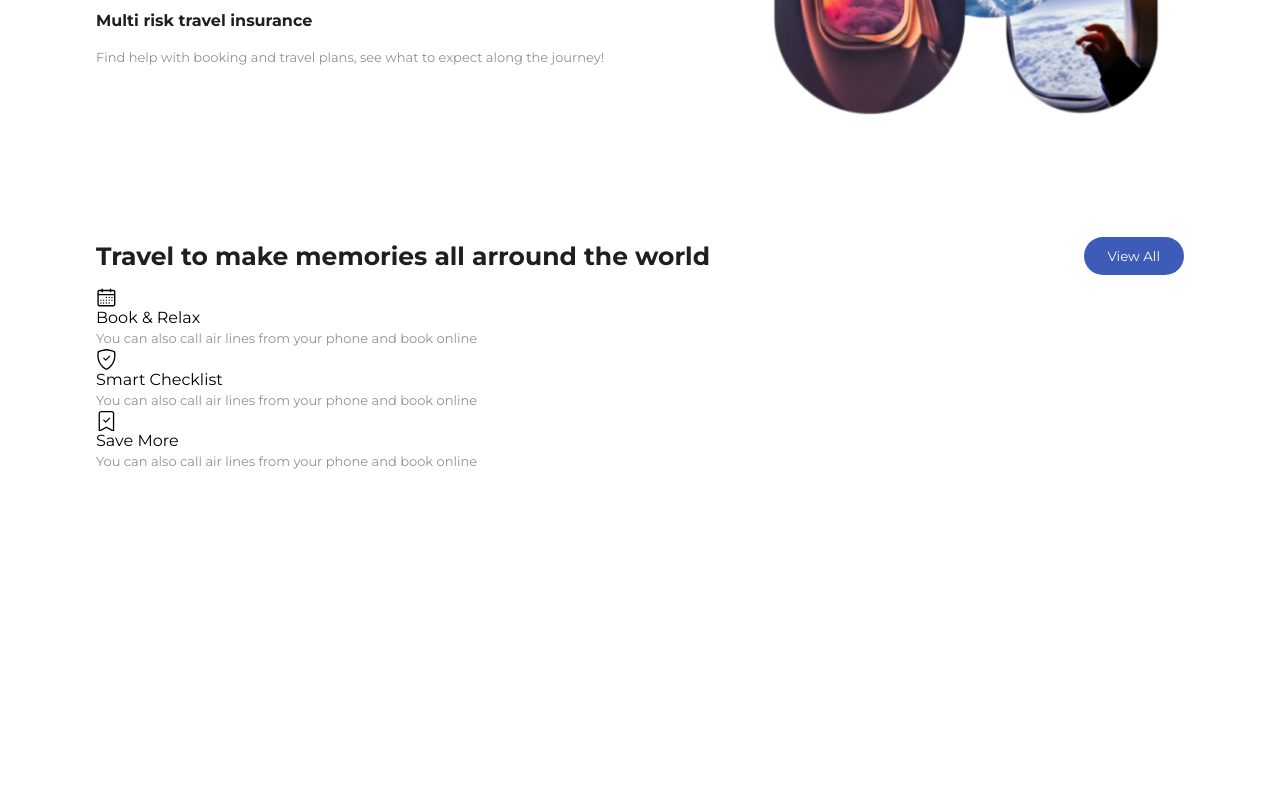
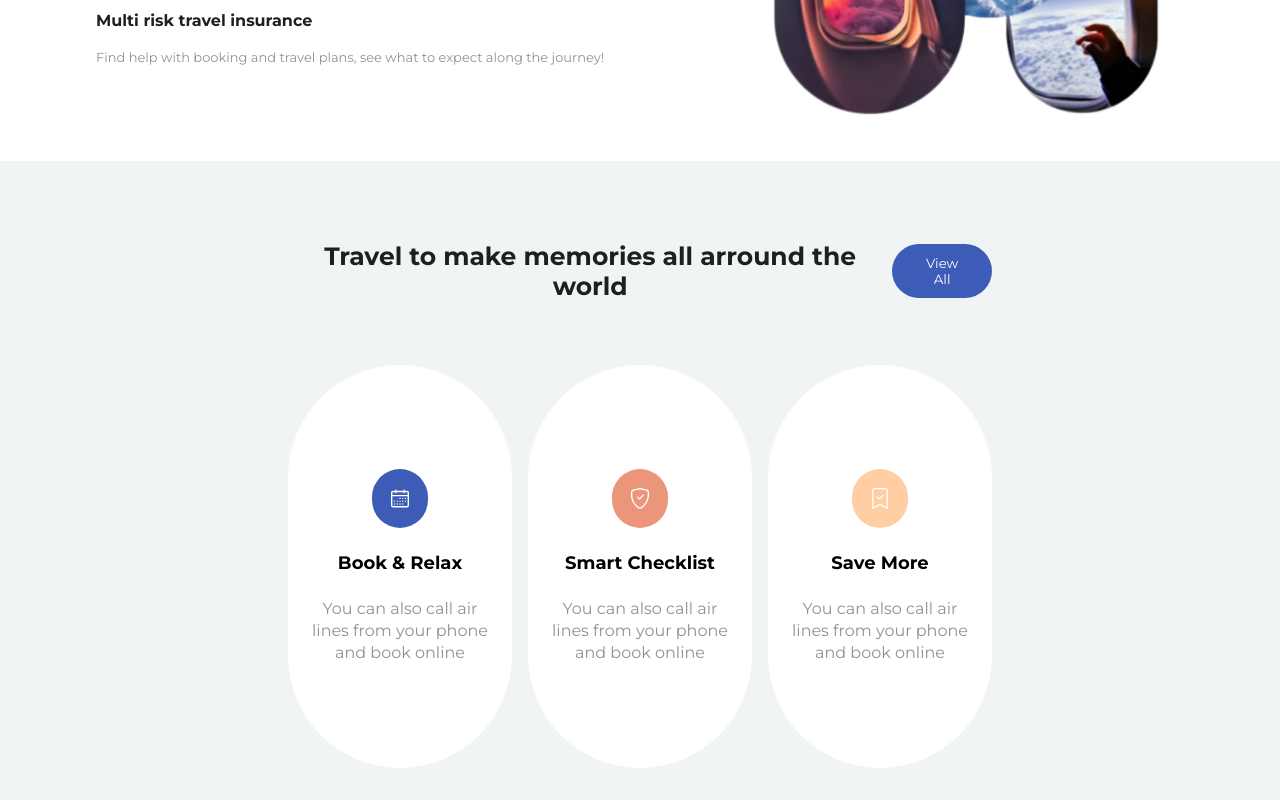
Before and after one commit to Samms206/FlySiteReactJS, a React (Vite) app: page / in a window 1280 px wide. Shown: the part 1564-2364 px from the top of the page. Before the commit the page ends 2068 px from the top, so only its background shows below. Built offline with nearby package versions, Linux system fonts and the light colour scheme.

Commit message:
updated-InfoSupport

```diff
--- a/src/Components/Info/Info.jsx
+++ b/src/Components/Info/Info.jsx
@@ -7,29 +7,29 @@ const Info = () => {
   return (
     <div className="info section">
 
-      <div className="infoContainer container">
+      <div className="infoContainer flex container">
         <div className="titleDiv flex">
           <h2>Travel to make memories all arround the world</h2>
           <button className="btn">View All</button>
         </div>
 
-        <div className="cardDiv grid">
-          <div className="singleCard grid">
+        <div className="cardDiv flex">
+          <div className="singleCard flex">
             <div className="iconDiv flex">
               <RxCalendar className='icon' />
             </div>
             <span className="cardTittle">Book & Relax</span>
             <p>You can also call air lines from your phone and book online</p>
           </div>
-          <div className="singleCard grid">
-            <div className="iconDiv flex">
+          <div className="singleCard flex">
+            <div className="iconDiv flex colorOne">
               <BsShieldCheck className='icon' />
             </div>
             <span className="cardTittle">Smart Checklist</span>
             <p>You can also call air lines from your phone and book online</p>
           </div>
-          <div className="singleCard grid">
-            <div className="iconDiv flex">
+          <div className="singleCard flex">
+            <div className="iconDiv flex colorTwo">
               <BsBookmarkCheck className='icon' />
             </div>
             <span className="cardTittle">Save More</span>
--- a/src/main.css
+++ b/src/main.css
@@ -454,6 +454,71 @@ h2 {
   }
 }
 
+.info {
+  background: var(--SecondaryColor);
+  justify-content: center;
+  display: flex;
+}
+.info .infoContainer {
+  flex-direction: column;
+  gap: 3rem;
+  width: 70%;
+}
 .info .infoContainer .titleDiv {
+  width: 100%;
   justify-content: space-between;
+}
+.info .infoContainer .titleDiv h2 {
+  text-align: center;
+}
+.info .infoContainer .cardDiv {
+  width: 100%;
+  justify-content: space-between;
+  gap: 1rem;
+}
+.info .infoContainer .cardDiv .singleCard {
+  padding: 6.5rem 1rem;
+  border-radius: 600px;
+  background: white;
+  gap: 1.5rem;
+  flex-direction: column;
+}
+.info .infoContainer .cardDiv .singleCard p, .info .infoContainer .cardDiv .singleCard .cardTittle {
+  text-align: center;
+}
+.info .infoContainer .cardDiv .singleCard p {
+  max-width: 250px;
+  font-size: 16px;
+}
+.info .infoContainer .cardDiv .singleCard .cardTittle {
+  font-weight: 700;
+  font-size: 18px;
+}
+.info .infoContainer .cardDiv .singleCard .iconDiv {
+  background: var(--PrimaryColor);
+  padding: 1.2rem 1rem;
+  border-radius: 100px;
+}
+.info .infoContainer .cardDiv .singleCard .iconDiv .icon {
+  color: white;
+  width: 24px;
+}
+.info .infoContainer .cardDiv .singleCard .iconDiv.colorOne {
+  background: var(--colorOne);
+}
+.info .infoContainer .cardDiv .singleCard .iconDiv.colorTwo {
+  background: var(--colorTwo);
+}
+@media screen and (max-width: 1100px) {
+  .info .infoContainer {
+    width: 100%;
+  }
+}
+@media screen and (max-width: 500px) {
+  .info .cardDiv, .info .titleDiv {
+    flex-direction: column;
+  }
+  .info .singleCard {
+    min-width: 100%;
+  }
 }/*# sourceMappingURL=main.css.map */
--- a/src/main.scss
+++ b/src/main.scss
@@ -518,10 +518,75 @@ h2{
 
 //INFO
 .info{
+    background: var(--SecondaryColor);
+    justify-content: center;
+    display: flex;
     .infoContainer{
+        flex-direction: column;
+        gap: 3rem;
+        width: 70%;
         .titleDiv{
+            width: 100%;
             justify-content: space-between;
+            h2{
+                text-align: center;
+            }
         }
+
+        .cardDiv{
+            width: 100%;
+            justify-content: space-between;
+            gap: 1rem;
+            .singleCard{
+                padding: 6.5rem 1rem;
+                border-radius: 600px;
+                background: white;
+                gap: 1.5rem;
+                flex-direction: column;
+                p, .cardTittle{
+                    text-align: center;
+                }
+                p{
+                    max-width: 250px;
+                    font-size: 16px;
+                }
+                .cardTittle{
+                    font-weight: 700;
+                    font-size: 18px;
+                }
+
+                .iconDiv{
+                    background: var(--PrimaryColor);
+                    padding: 1.2rem 1rem;
+                    border-radius: 100px;
+                    .icon{
+                        color: white;
+                        width: 24px;
+                    }
+                }
+
+                .iconDiv.colorOne{
+                    background: var(--colorOne);
+                }
+                .iconDiv.colorTwo{
+                    background: var(--colorTwo);
+                }
+            }
+        }
+    }
+    @media screen and (max-width: 1100px){
+        .infoContainer{
+            width: 100%;
+        }
+    }
+    @media screen and (max-width: 500px){
+     .cardDiv, .titleDiv{
+        flex-direction: column;
+     }
+
+     .singleCard{
+        min-width: 100%;
+     }
     }
 
 }
```
Also changed, not shown: 1 other file (tests, documents, lock files or other folders).
